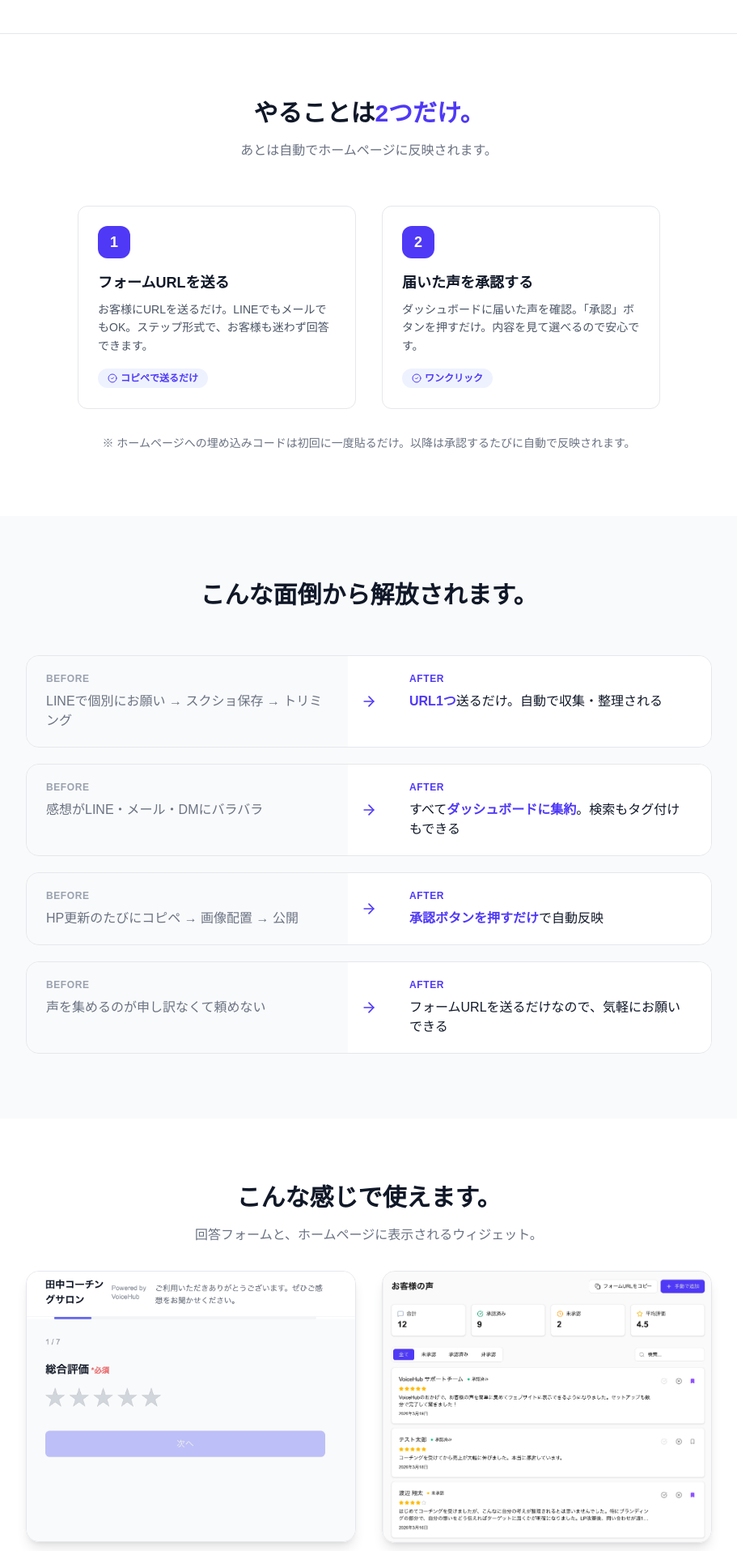
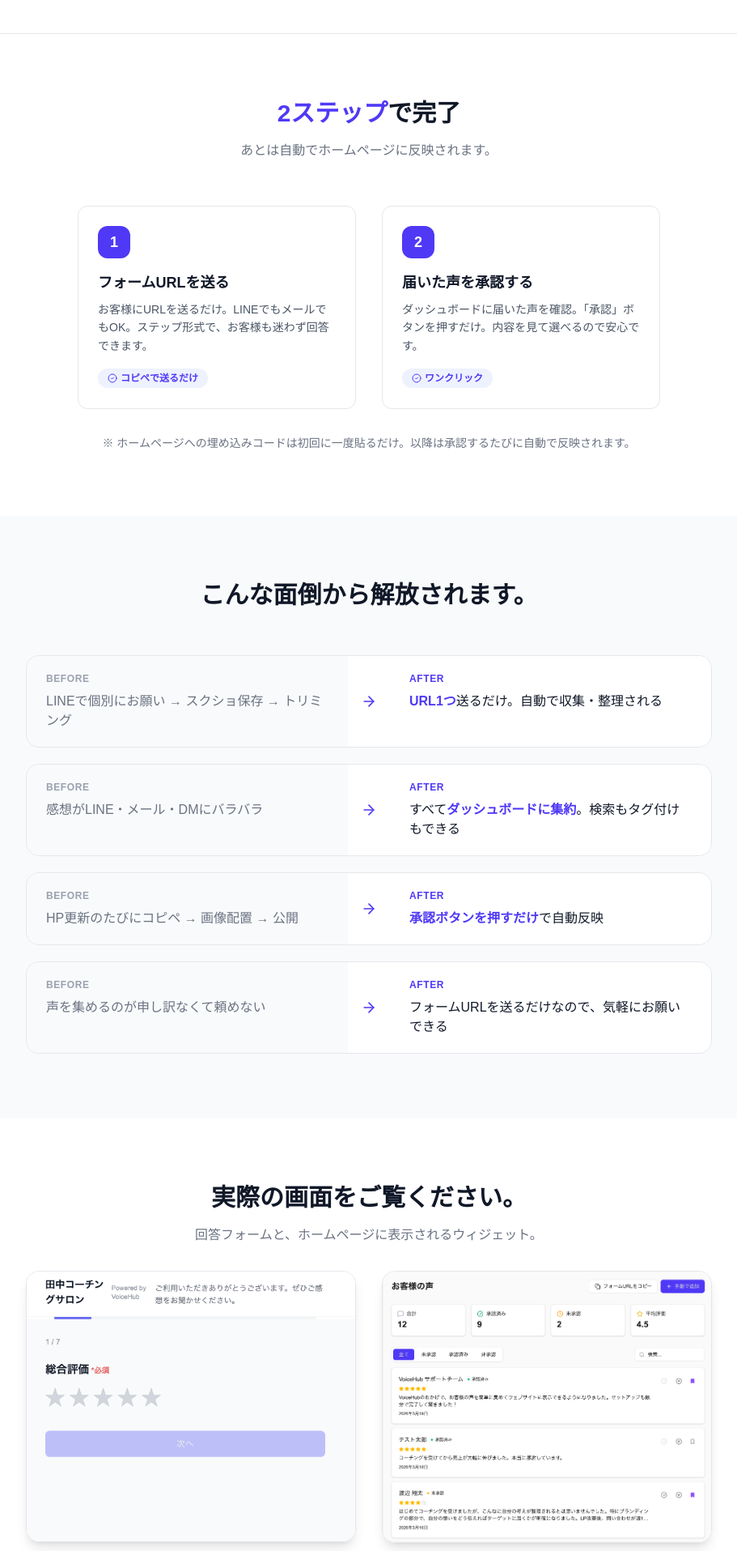
Before and after one commit to forRR444/voice-hub, a Next.js app: page / in a window 1280 px wide. Shown: the part 1665-3580 px from the top of the page at 81% size, without its empty margins (184-1095 px from the left). Built offline with nearby package versions, Linux system fonts and the light colour scheme; no server answers.

Commit message:
LPの文言をAIっぽさから自然な日本語に修正

```diff
--- a/src/app/page.tsx
+++ b/src/app/page.tsx
@@ -129,7 +129,7 @@ export default function Home() {
       <section className="py-14 sm:py-20">
         <div className="max-w-3xl mx-auto px-5 sm:px-6">
           <h2 className="text-2xl sm:text-3xl font-bold text-center text-gray-900 mb-4">
-            やることは<span className="text-indigo-600">2つだけ。</span>
+            <span className="text-indigo-600">2ステップ</span>で完了
           </h2>
           <p className="text-center text-gray-500 mb-10 sm:mb-14">
             あとは自動でホームページに反映されます。
@@ -220,7 +220,7 @@ export default function Home() {
       <section className="py-14 sm:py-20">
         <div className="max-w-4xl mx-auto px-5 sm:px-6">
           <h2 className="text-2xl sm:text-3xl font-bold text-center text-gray-900 mb-4">
-            こんな感じで使えます。
+            実際の画面をご覧ください。
           </h2>
           <p className="text-center text-gray-500 mb-8">
             回答フォームと、ホームページに表示されるウィジェット。
@@ -472,7 +472,9 @@ export default function Home() {
       <section className="bg-indigo-600 py-16 sm:py-24">
         <div className="max-w-3xl mx-auto px-5 sm:px-6 text-center">
           <h2 className="text-2xl sm:text-4xl font-bold text-white leading-tight">
-            お客様の声、<br />ちゃんと活かせていますか？
+            お客様の声は、
+            <br />
+            24時間、営業してくれます。
           </h2>
           <p className="mt-4 sm:mt-6 text-base sm:text-lg text-indigo-100">
             集めて、管理して、ホームページに載せる。
```
